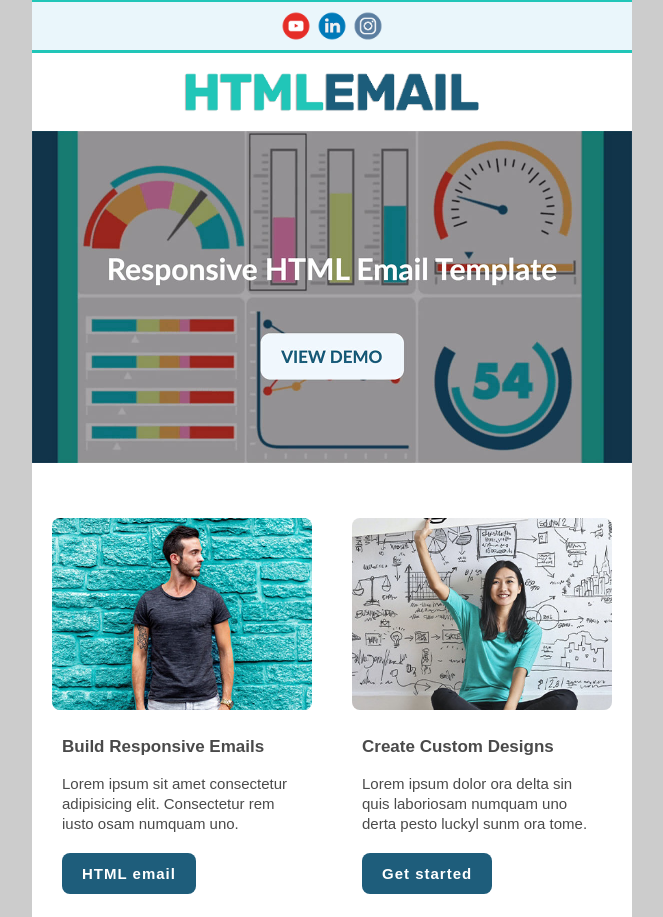
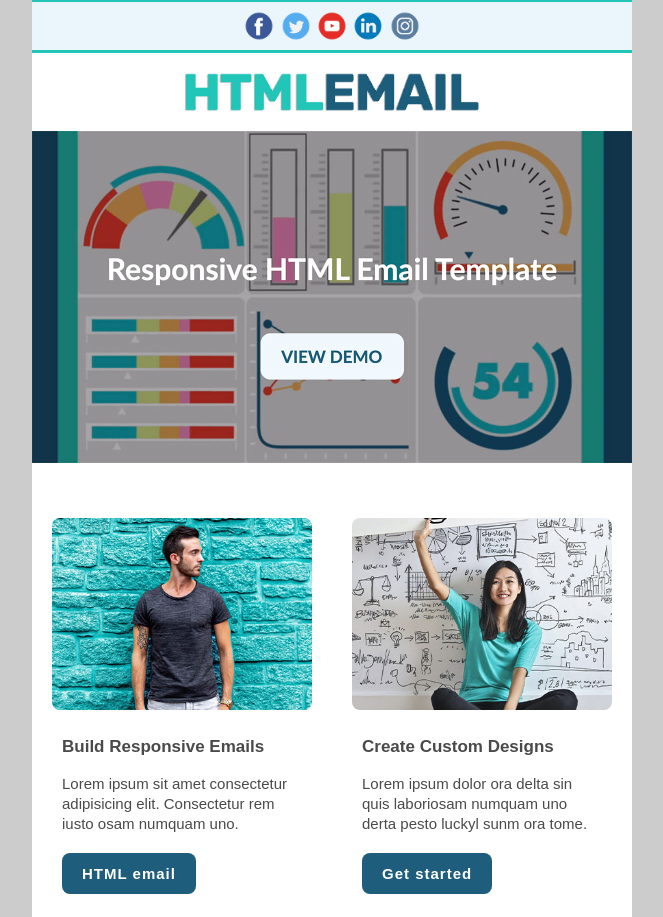
Before and after one commit to IlyaKrapivnoy/HTML_email_template, a plain HTML site: page index.html in a window 1280 px wide. Shown: the top 917 px of the page, without its empty margins (308-971 px from the left). Drawn offline with Linux system fonts and the light colour scheme.

Commit message:
small fix test

```diff
--- a/index.html
+++ b/index.html
@@ -89,19 +89,16 @@
 			<tr>
 				<td>
 					<table width="100%">
-
 						<tr>
 							<td style="text-align: center; padding: 8px 0 4px; background-color: #eaf6fb; border-top: 2px solid #21c6b8; border-bottom: 3px solid #21c6b8">
-
-<!--								<a href="#"><img src="img/circle-facebook.png" width="32" alt="facebook"></a>-->
-<!--								<a href="#"><img src="img/circle-twitter.png" width="32" alt="facebook"></a>-->
+								<a href="#"><img src="img/circle-facebook.png" width="32" alt="facebook"></a>
+								<a href="#"><img src="img/circle-twitter.png" width="32" alt="facebook"></a>
 								<a href="#"><img src="img/circle-youtube.png" width="32" alt="facebook"></a>
 								<a href="#"><img src="img/circle-linkedin.png" width="32" alt="facebook"></a>
 								<a href="#"><img src="img/circle-instagram.png" width="32" alt="facebook"></a>
 
 							</td>
 						</tr>
-
 					</table>
 				</td>
 			</tr>
```
